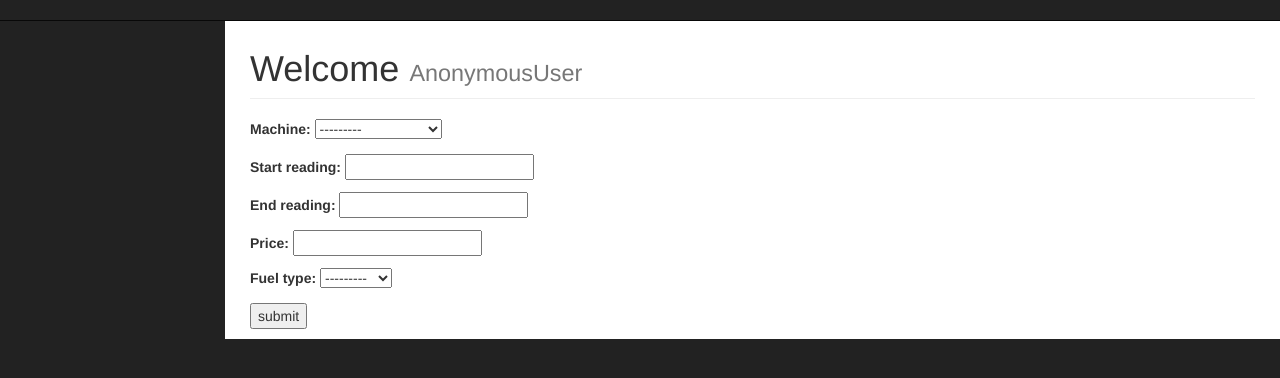
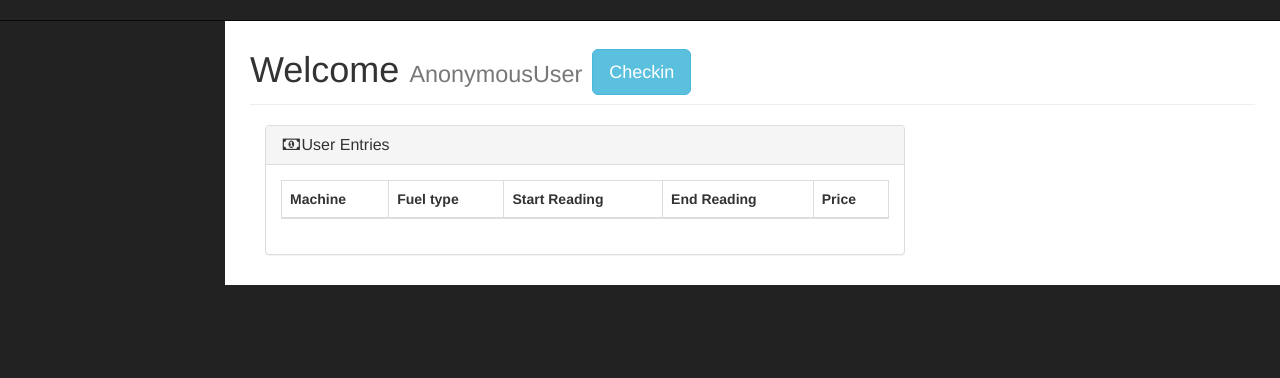
Before and after one commit to VijeshVenugopal/bunk, a Django app: a page that uses templates/employee/employee_entry.html in a window 1280 px wide. Shown: the part 51-429 px from the top of the page. Run offline with Django 3.2, Linux system fonts and the light colour scheme; tables that the repository leaves empty hold one stand-in row (values such as "Sample post"); lists and menus that the app fills with data are empty; some libraries are stand-ins or nearby versions.

Commit message:
changes(vijesh) added

```diff
--- a/petroapp/models.py
+++ b/petroapp/models.py
@@ -34,8 +34,8 @@ class DailyInputs(models.Model):
 	)
     user = models.ForeignKey(User, related_name='user_set')
     machine = models.ForeignKey(Machine, related_name="machines")
-    start_reading = models.DecimalField(max_digits=5, decimal_places=2)
-    end_reading = models.DecimalField(max_digits=5, decimal_places=2)
+    start_reading = models.DecimalField(max_digits=5, decimal_places=2, null=True, blank=True)
+    end_reading = models.DecimalField(max_digits=5, decimal_places=2, null=True, blank=True)
     date = models.DateTimeField(auto_now_add=True)
     price = models.CharField(max_length=50)
     fuel_type = models.CharField(max_length=5, choices=CHOICES)
--- a/petroapp/views.py
+++ b/petroapp/views.py
@@ -4,6 +4,8 @@ from django.views.generic import View
 from django.views.generic import CreateView, ListView
 from django.http import HttpResponse
 from django.contrib import messages
+from django.http import HttpResponseRedirect
+from django.core.urlresolvers import reverse
 
 from petroapp.forms import *
 
@@ -14,23 +16,24 @@ class EntryListView(ListView):
     def get_context_data(self, **kwargs):
         context = super(EntryListView, self).get_context_data(**kwargs)
 	context['entries'] = DailyInputs.objects.filter(date__startswith=date.today())
-	print context
 	return context
 
 
-class UserEntryView(CreateView):
-    model = DailyInputs
-    form_class = EmployeeEntryForm
+class UserEntryView(View):
     template_name = "employee/employee_entry.html"
 
-    def form_valid(self, form):
-	entry = form.save(commit=False)
-	entry.user = self.request.user
-	entry.save()
-	messages.success(self.request, "entry added successfully")
-        return render(self.request,self.template_name,{'form':EmployeeEntryForm()})
+    def get(self, request, *args, **kwargs):
+        form = EmployeeEntryForm()
+	context = {}
+	context['form'] = form
+	return render(self.request,self.template_name, context)
 
-
-    def get_context_data(self, **kwargs):
-        context = super(UserEntryView, self).get_context_data(**kwargs)
-        return context
+    def post(self, request, *args, **kwargs):
+	form = EmployeeEntryForm(request.POST)
+	if form.is_valid():
+	    entry = form.save(commit=False)
+	    entry.user = self.request.user
+            entry.save()
+	    messages.success(self.request, "entry added successfully")
+	    entries = DailyInputs.objects.filter(date__startswith=date.today())
+            return render(self.request,self.template_name,{'form':EmployeeEntryForm(), 'entries':entries})
--- a/templates/employee/employee_entry.html
+++ b/templates/employee/employee_entry.html
@@ -9,6 +9,7 @@
                     <div class="col-lg-12">
                         <h1 class="page-header">
                             Welcome <small>{{request.user}}</small>
+			    <button type="button" class="btn btn-info btn-lg" data-toggle="modal" data-target="#myModal">Checkin</button>
                         </h1>
 
                     </div>
@@ -20,13 +21,81 @@
 
 		<div class="row">
                     <div class="col-lg-12">
-		     <form method="post" action=".">{% csrf_token %}
-			{{form.as_p}}
-			<input type="submit" name="submit" value="submit">
-		     </form>
+
+			<div class="col-lg-8">
+                        <div class="panel panel-default">
+                            <div class="panel-heading">
+                                <h3 class="panel-title"><i class="fa fa-money fa-fw"></i>User Entries</h3>
+                            </div>
+                            <div class="panel-body">
+                                <div class="table-responsive">
+                                    <table class="table table-bordered table-hover table-striped">
+                                        <thead>
+                                            <tr>
+                                                <th>Machine</th>
+                                                <th>Fuel type</th>
+                                                <th>Start Reading</th>
+                                                <th>End Reading</th>
+						<th>Price</th>
+                                            </tr>
+                                        </thead>
+                                        <tbody>
+					    {% for entry in entries %}
+                                            <tr>
+                                                <td>{{ entry.machine }}</td>
+                                                <td>{{ entry.fuel_type }}</td>
+                                                <td>{{ entry.start_reading }}</td>
+                                                <td>{{ entry.end_reading }}</td>
+						<td>{{ entry.price }}</td>
+                                            </tr>
+                                            {% endfor %}
+                                        </tbody>
+                                    </table>
+                                </div>
+                            </div>
+                        </div>
 
 		    </div>
 		</div>
+
+
+
+
+<div class="modal fade" id="myModal" role="dialog">
+    <div class="modal-dialog">
+
+      <!-- Modal content-->
+      <div class="modal-content">
+	<form class="well" method="post" action="{% url 'user_entry' request.user %}">
+        <div class="modal-header">
+          <button type="button" class="close" data-dismiss="modal">&times;</button>
+          <h4 class="modal-title">Modal Header</h4>
+        </div>
+        <div class="modal-body">
+          {% csrf_token %}
+	  {{form.as_p}}
+        </div>
+        <div class="modal-footer">
+	  <input class="btn btn-primary" type="submit" value="Submit" />
+          <button type="button" class="btn btn-default" data-dismiss="modal">Close</button>
+        </div>
+      </div>
+
+    </div>
+  </div>
+
+
+
+
+
+
+
+
+
+
+
+
+
 
 	    </div>
 </div>
```
Also changed, not shown: templates/employee/entry_list.html (+2 -16 lines).
